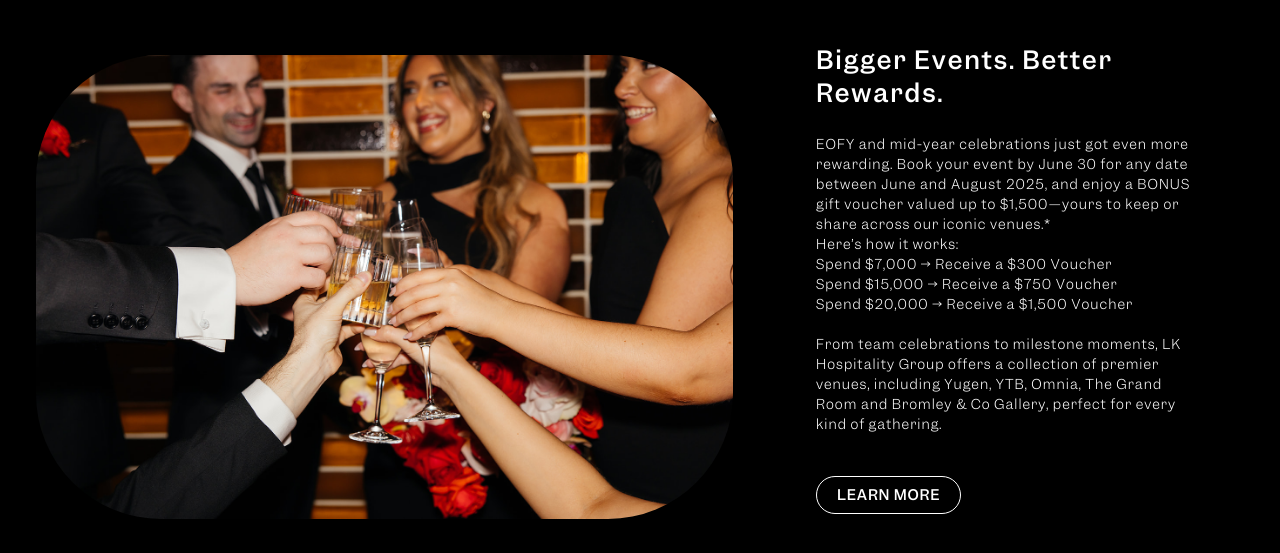
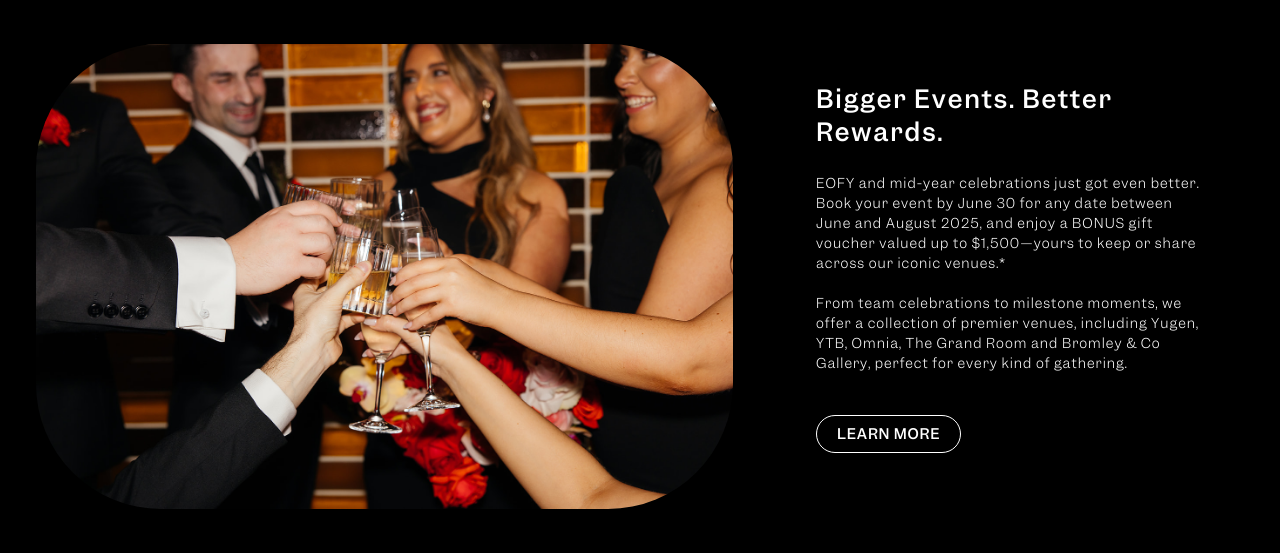
Before and after one commit to yugenteabar/restaurant, a Jekyll site: the page built from _pages/events.md, in a window 1280 px wide and 900 px high, scrolled down 1059 px, cut to the strip 125-678 px from the top of the window. Built offline with Jekyll 4.4.1, drawn with Linux system fonts in a browser that asks for light colours.

Commit message:
TinaCMS content update

```diff
--- a/_pages/events.md
+++ b/_pages/events.md
@@ -41,27 +41,15 @@ events:
   - event_image: /assets/images/A+L_EX1_HR-2876.jpg
     event_title: Bigger Events. Better Rewards.
     event_description: >-
-      EOFY and mid-year celebrations just got even more rewarding. Book your
-      event by June 30 for any date between June and August 2025, and enjoy a
-      BONUS gift voucher valued up to $1,500—yours to keep or share across our
-      iconic venues.*
+      EOFY and mid-year celebrations just got even better. Book your event by
+      June 30 for any date between June and August 2025, and enjoy a BONUS gift
+      voucher valued up to $1,500—yours to keep or share across our iconic
+      venues.*
 
 
-      Here’s how it works:
-
-
-      Spend $7,000 → Receive a $300 Voucher
-
-
-      Spend $15,000 → Receive a $750 Voucher
-
-
-      Spend $20,000 → Receive a $1,500 Voucher
-
-
-      From team celebrations to milestone moments, LK Hospitality Group offers a
-      collection of premier venues, including Yugen, YTB, Omnia, The Grand Room
-      and Bromley & Co Gallery, perfect for every kind of gathering.
+      From team celebrations to milestone moments, we offer a collection of
+      premier venues, including Yugen, YTB, Omnia, The Grand Room and Bromley &
+      Co Gallery, perfect for every kind of gathering.
     button_text: LEARN MORE
     button_link: 'https://lkhevents.com.au/'
   - event_image: /assets/images/MAIL_CHIMP_GIF.gif
```
